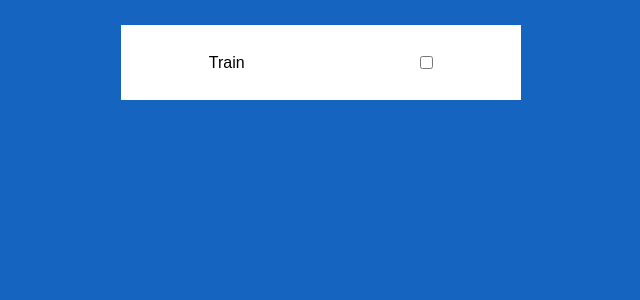
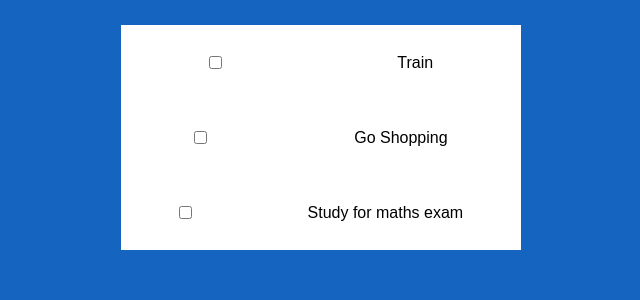
Before and after one commit to SzymanskiFilip/Spring-React-TodoApp, a React (Create React App) app in the folder Frontend/todo-app/: page / in a window 1280 px wide. Shown: the top 300 px of the page, without its empty margins (319-959 px from the left). Built offline with nearby package versions, Linux system fonts and the light colour scheme; a web font is replaced by a local one.

Commit message:
added 3 todos and a async getTodos() function

```diff
--- a/Frontend/todo-app/src/Components/TodoList.js
+++ b/Frontend/todo-app/src/Components/TodoList.js
@@ -1,10 +1,21 @@
+import {useState, useEffect} from "react";
+import TodoComponent from "./TodoComponent";
+
 function TodoList(){
+
+    async function getTodos(){
+        const res = await fetch("api/v1/todos");
+        const json = await res.json();
+        console.log(json);
+    }
+
+
+
     return(
       <div className="todo-list">
-        <div className="todo">
-            <p>Train</p>
-            <input type="checkbox"/>
-        </div>
+          <TodoComponent title="Train"/>
+          <TodoComponent title="Go Shopping"/>
+          <TodoComponent title="Study for maths exam"/>
       </div>
     );
 }
```
